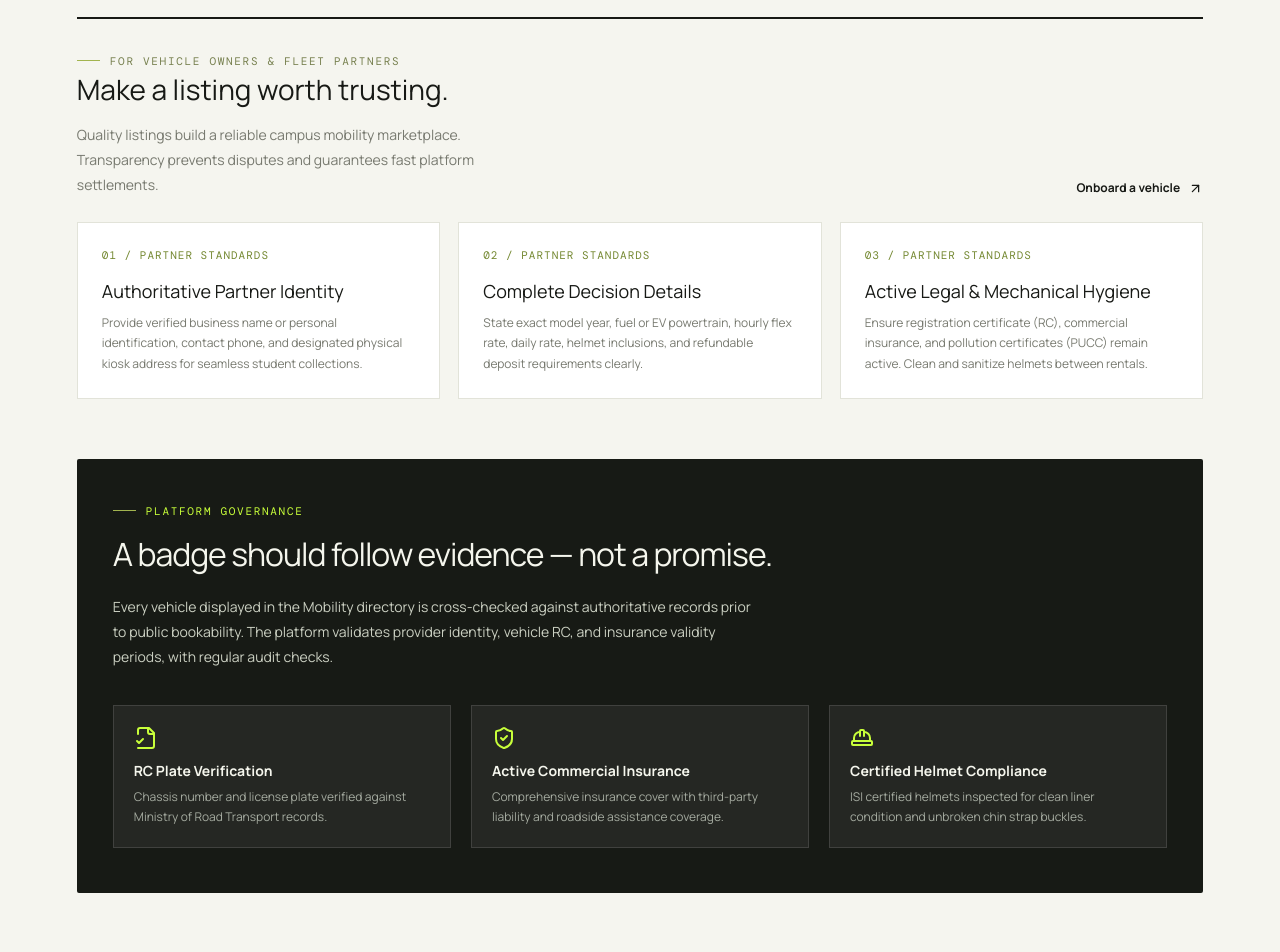
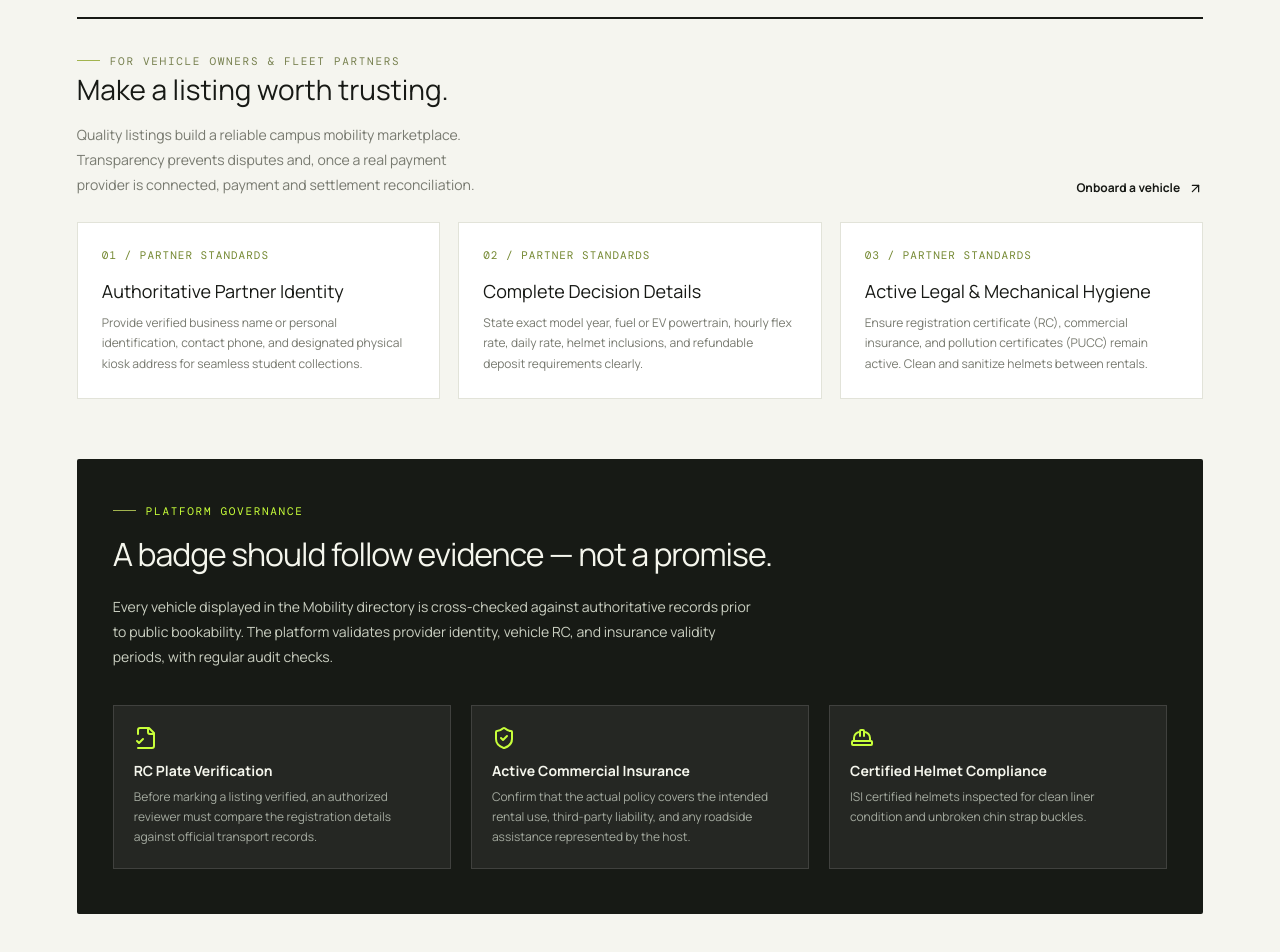
Before and after one commit to Syed-Haseeb97/mobility_03, a Next.js app: page /guidelines in a window 1280 px wide. Shown: the part 1160-2112 px from the top of the page. Built offline with nearby package versions, Linux system fonts and the light colour scheme; no server answers.

Commit message:
copy: clarify verification and settlement policies

```diff
--- a/app/guidelines/page.tsx
+++ b/app/guidelines/page.tsx
@@ -126,7 +126,7 @@ export default function GuidelinesPage() {
             <h2 style={{ fontSize: 28 }}>Make a listing worth trusting.</h2>
             <p className="section-sub">
               Quality listings build a reliable campus mobility marketplace. Transparency prevents
-              disputes and guarantees fast platform settlements.
+              disputes and, once a real payment provider is connected, payment and settlement reconciliation.
             </p>
           </div>
           <Link className="text-link" href="/host/add-vehicle">
@@ -220,7 +220,7 @@ export default function GuidelinesPage() {
             <FileCheck2 size={24} className="text-[#c8ff3a]" style={{ marginBottom: 10 }} />
             <div style={{ fontWeight: 700, fontSize: 14 }}>RC Plate Verification</div>
             <p style={{ color: "#a5aba0", fontSize: 12, lineHeight: 1.7, margin: "6px 0 0" }}>
-              Chassis number and license plate verified against Ministry of Road Transport records.
+              Before marking a listing verified, an authorized reviewer must compare the registration details against official transport records.
             </p>
           </div>
 
@@ -234,7 +234,7 @@ export default function GuidelinesPage() {
             <ShieldCheck size={24} className="text-[#c8ff3a]" style={{ marginBottom: 10 }} />
             <div style={{ fontWeight: 700, fontSize: 14 }}>Active Commercial Insurance</div>
             <p style={{ color: "#a5aba0", fontSize: 12, lineHeight: 1.7, margin: "6px 0 0" }}>
-              Comprehensive insurance cover with third-party liability and roadside assistance coverage.
+              Confirm that the actual policy covers the intended rental use, third-party liability, and any roadside assistance represented by the host.
             </p>
           </div>
 
```
